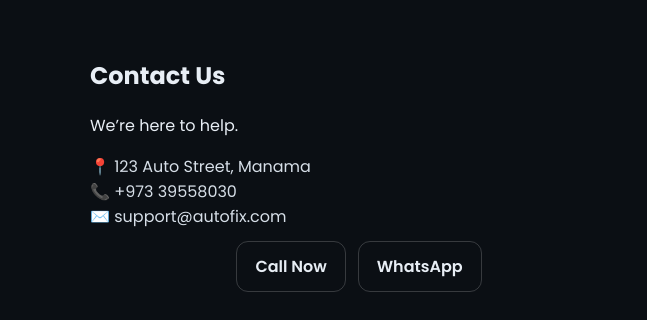
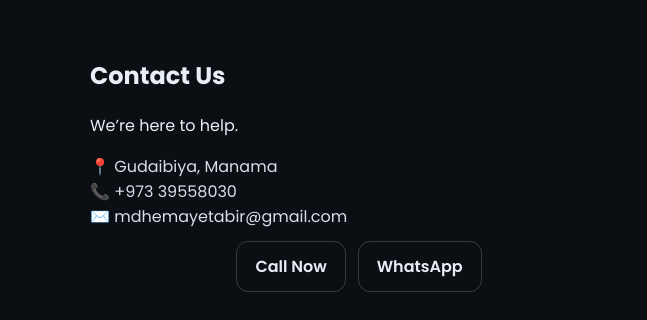
Before and after one commit to Hemayet916/autofix-garage, a plain HTML site: page index.html in a window 1280 px wide. Shown: the part 3024-3344 px from the top of the page, 0-647 px from the left. Drawn offline with Linux system fonts and the light colour scheme.

Commit message:
Update index.html

```diff
--- a/index.html
+++ b/index.html
@@ -202,9 +202,9 @@
         <h2 class="section-title">Contact Us</h2>
         <p class="section-subtitle">We’re here to help.</p>
         <ul class="contact-list">
-          <li>📍 123 Auto Street, Manama</li>
+          <li>📍 Gudaibiya, Manama</li>
           <li>📞 +973 39558030</li>
-          <li>✉️ support@autofix.com</li>
+          <li>✉️ mdhemayetabir@gmail.com</li>
         </ul>
         <div class="cta">
           <a class="btn ghost" href="tel:+97339558030">Call Now</a>
```
